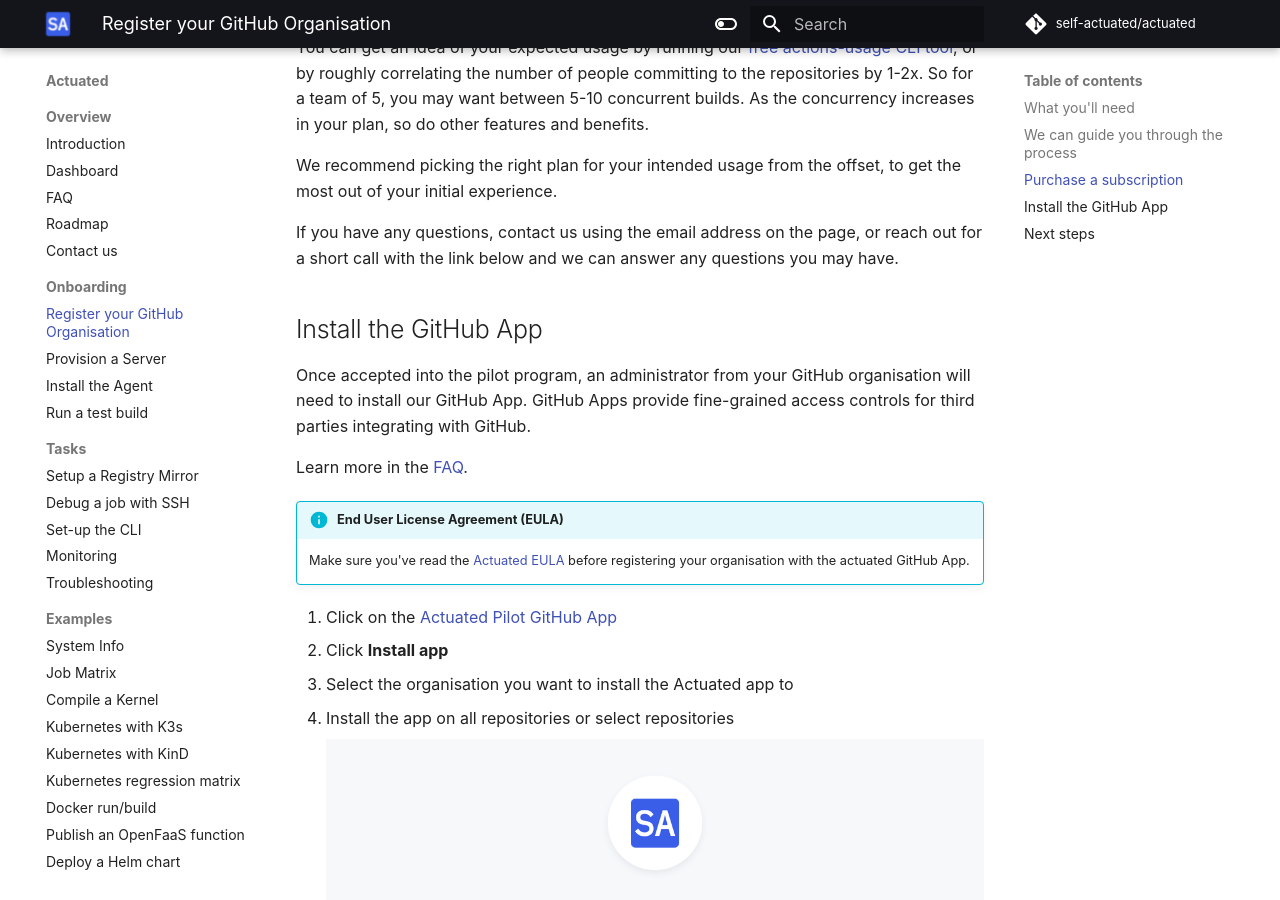
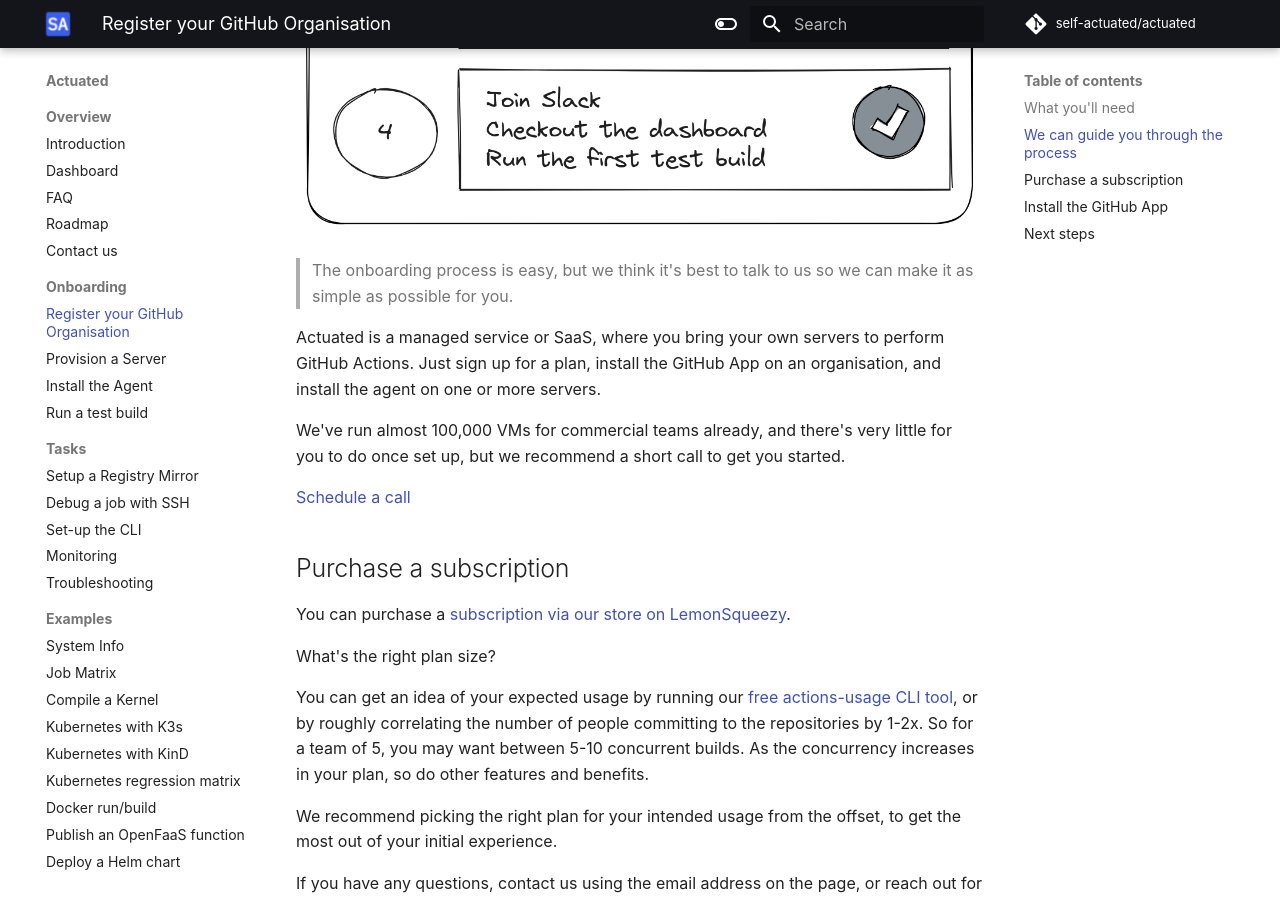
Before and after one commit to welteki/docs.actuated.dev, an MkDocs documentation site: the page built from docs/register.md, in a window 1280 px wide and 900 px high, scrolled down 864 px. Built offline with MkDocs 1.6.1 and Material for MkDocs 9.7.7, drawn with Linux system fonts in a browser that asks for light colours; some web fonts are replaced.

Commit message:
Add diagram fro each onboarding step
Signed-off-by: Alex Ellis (OpenFaaS Ltd) <alexellis2@gmail.com>

```diff
--- a/docs/register.md
+++ b/docs/register.md
@@ -10,6 +10,9 @@
 * One or more bare-metal servers or VMs that support nested virtualisation (if you need a recommendation, just ask us)
 
 ## We can guide you through the process
+
+![Onboarding steps](/images/onboarding-steps.png)
+> The onboarding process is easy, but we think it's best to talk to us so we can make it as simple as possible for you.
 
 Actuated is a managed service or SaaS, where you bring your own servers to perform GitHub Actions. Just sign up for a plan, install the GitHub App on an organisation, and install the agent on one or more servers.
 
```
Also changed, not shown: docs/images/onboarding-steps.png (added).
